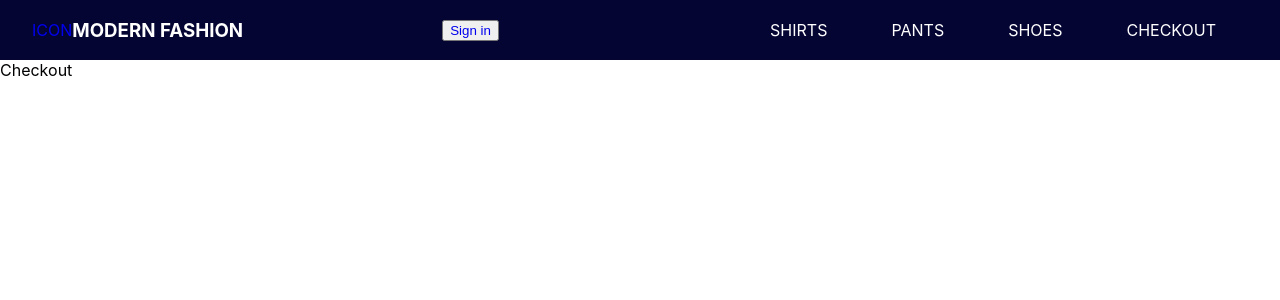
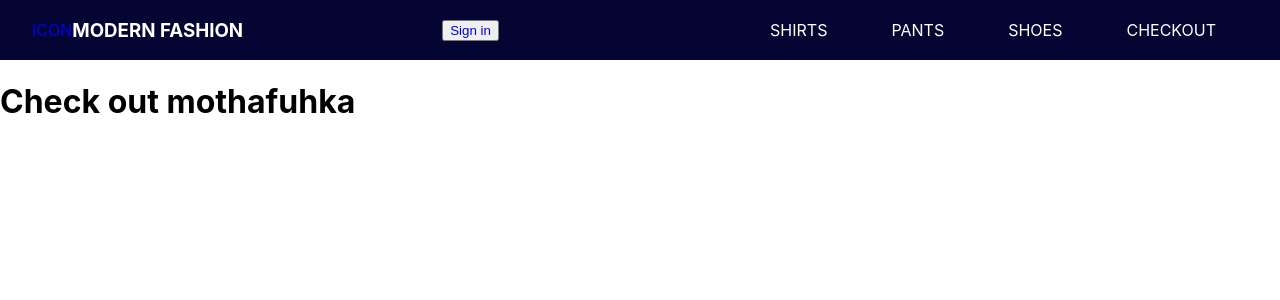
Before and after one commit to SalamanderCtesiphon/modern-fashion-app, a React (Create React App) app: page /checkout in a window 1280 px wide. Shown: the top 300 px of the page. Built offline with nearby package versions, Linux system fonts and the light colour scheme; no server answers.

Commit message:
added text to the check out page

```diff
--- a/src/pages/Checkout.jsx
+++ b/src/pages/Checkout.jsx
@@ -2,7 +2,9 @@ import React from 'react'
 
 function Checkout() {
   return (
-    <div>Checkout</div>
+    <div>
+      <h1>Check out mothafuhka</h1>
+    </div>
   )
 }
 
```
